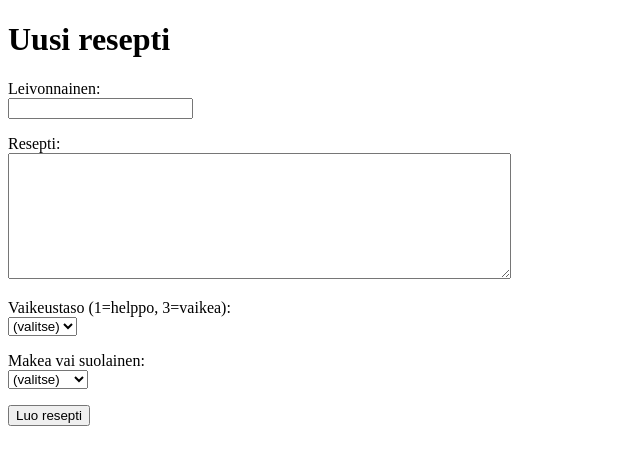
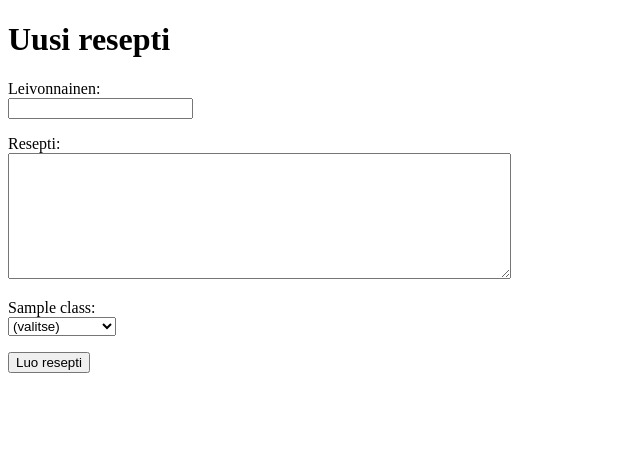
Before and after one commit to onnanna/leivontareseptit, a Flask app: template templates/new_item.html in a window 1280 px wide. Shown: the top 465 px of the page, without its empty margins (0-640 px from the left). Run offline with Flask 3, Linux system fonts and the light colour scheme; the template is opened without the code that fills it: most values are stand-ins (such as "Sample title", 1, 10 or a date in 2020).

Commit message:
Store classes in database

```diff
--- a/app.py
+++ b/app.py
@@ -48,7 +48,8 @@ def show_item(item_id):
 @app.route("/new_item")
 def new_item():
     require_login()
-    return render_template("new_item.html")
+    classes = items.get_all_classes()
+    return render_template("new_item.html", classes=classes)
 
 @app.route("/create_item", methods=["POST"])
 def create_item():
@@ -63,12 +64,10 @@ def create_item():
     user_id = session["user_id"]
 
     classes = []
-    difficulty = request.form["difficulty"]
-    if difficulty:
-        classes.append(("Vaikeustaso", difficulty))
-    sweetness = request.form["sweetness"]
-    if sweetness:
-        classes.append(("Makeus", sweetness))
+    for entry in request.form.getlist("classes"):
+        if entry:
+            parts = entry.split(":")
+            classes.append((parts[0], parts[1]))
 
     items.add_item(title, description, user_id, classes)
 
--- a/schema.sql
+++ b/schema.sql
@@ -11,6 +11,12 @@ CREATE TABLE items (
     user_id INTEGER REFERENCES users
 );
 
+CREATE TABLE classes (
+    id INTEGER PRIMARY KEY,
+    title TEXT,
+    value TEXT
+);
+
 CREATE TABLE item_classes (
     id INTEGER PRIMARY KEY,
     item_id INTEGER REFERENCES items,
--- a/templates/new_item.html
+++ b/templates/new_item.html
@@ -11,29 +11,23 @@
     <p>
       Leivonnainen: <br />
       <input type="text" name="title" maxlength="50" required />
-    </p
+    </p>
     <p>
       Resepti: <br />
       <textarea name="description" rows="8" cols="60" maxlength="1000" required></textarea>
     </p>
+    {% for class in classes %}
     <p>
-      Vaikeustaso (1=helppo, 3=vaikea): <br />
-      <select name="difficulty">
+      {{ class }}: <br />
+      <select name="classes">
         <option value="">(valitse)</option>
-        <option value="1">1</option>
-        <option value="2">2</option>
-        <option value="3">3</option>
-      </select>
-      </p>
-      <p>
-      Makea vai suolainen: <br />
-      <select name="sweetness">
-        <option value="">(valitse)</option>
-        <option value="makea">makea</option>
-        <option value="suolainen">suolainen</option>
+      {% for option in classes[class] %}
+        <option value="{{ class }}:{{ option }}">{{ option }}</option>
+      {% endfor %}
       </select>
     </p>
-
+    {% endfor %}
+    <p>
    <input type="submit" value="Luo resepti" />
   </form>
 </body>
```
Also changed, not shown: init.sql (added, +9 -0 lines), items.py (+12 -0 lines).
